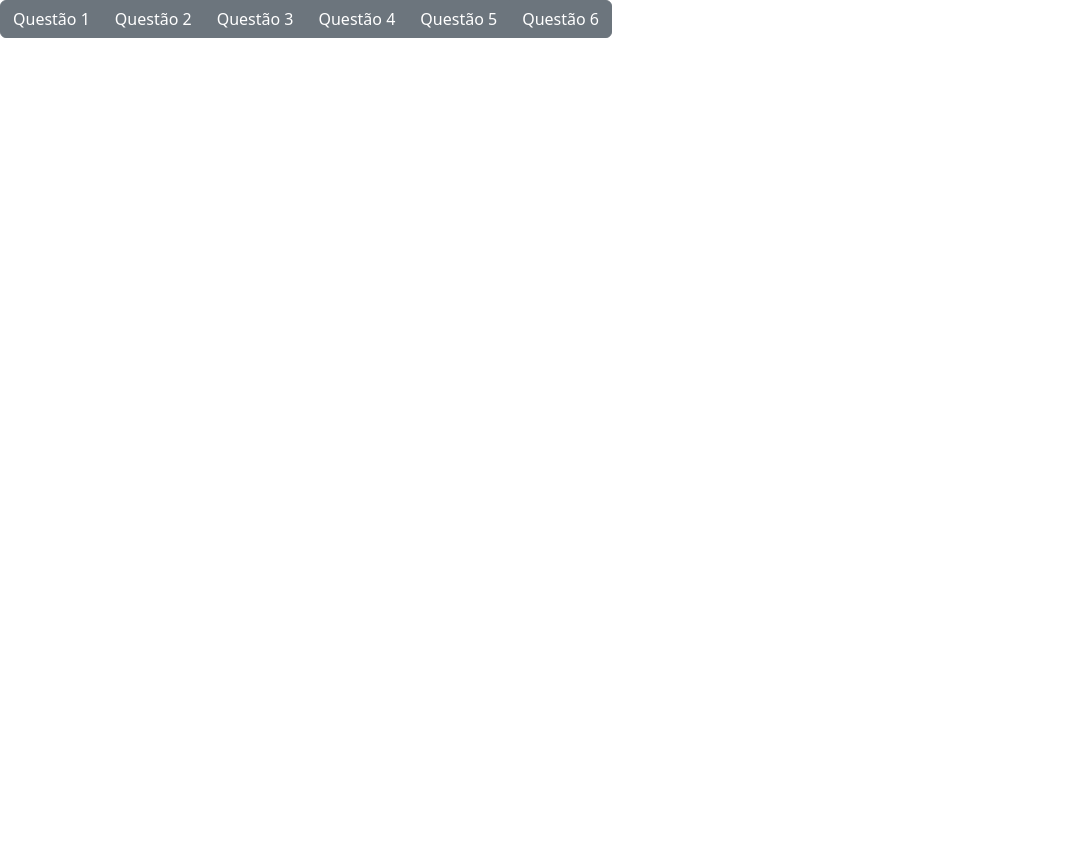
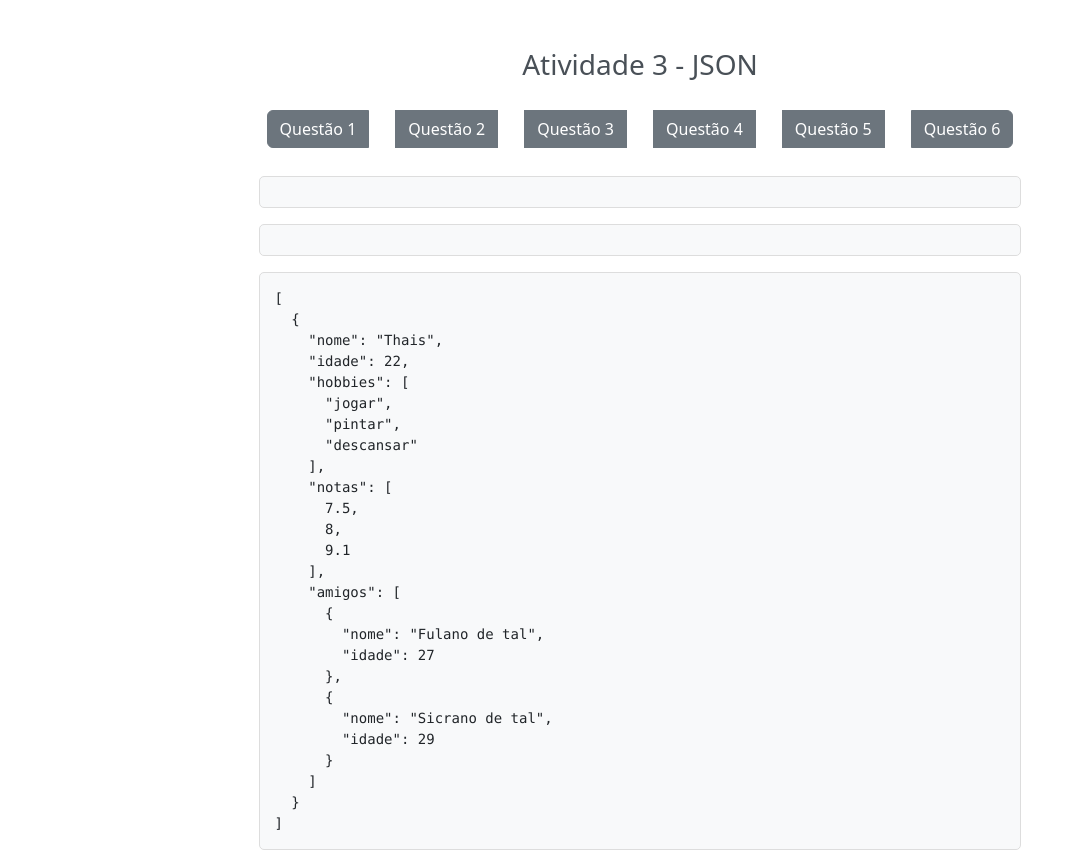
Before and after one commit to thaissthephanye/Atividade3JSON, a website: page index.html in a window 1280 px wide. Both pictures are taken after a click on the button "Questão 4". Shown: the whole page, without its empty margins (0-1084 px from the left). Before the commit the page ends 800 px from the top, so only its background shows below. Drawn offline with nearby package versions, Linux system fonts and the light colour scheme.

Commit message:
finality

```diff
--- a/index.html
+++ b/index.html
@@ -14,39 +14,62 @@
   </head>
 
   <body>
-    <div class="btn-group me-2" role="group" aria-label="Second group">
-
-      <button type="button" class="btn btn-secondary" id="quest1">
+    <div class="container mt-5">
+      <h3 class="text-center">Atividade 3 - JSON</h3>
+      <div
+        class="btn-group d-flex justify-content-center"
+        role="group"
+        aria-label="Second group"
+      >
+        <button type="button" class="btn btn-secondary m-2" id="quest1">
           Questão 1
         </button>
-      <!--ok-->
-
         <button
           type="button"
-        class="btn btn-secondary"
+          class="btn btn-secondary m-2"
           onclick="exibirParagrafo()"
         >
           Questão 2
         </button>
-      <!--ok-->
-
-      <button type="button" class="btn btn-secondary" id="quest3">
+        <button type="button" class="btn btn-secondary m-2" id="quest3">
           Questão 3
         </button>
-      <!--ok-->
-
-      <button type="button" class="btn btn-secondary">Questão 4</button>
-      <button type="button" class="btn btn-secondary">Questão 5</button>
-      <button type="button" class="btn btn-secondary">Questão 6</button>
+        <button type="button" class="btn btn-secondary m-2" id="quest4">
+          Questão 4
+        </button>
+        <button
+          type="button"
+          class="btn btn-secondary m-2"
+          onclick="exibirParagrafo5()"
+        >
+          Questão 5
+        </button>
+        <button
+          type="button"
+          class="btn btn-secondary m-2"
+          onclick="exibirParagrafo6()"
+        >
+          Questão 6
+        </button>
       </div>
 
       <pre id="resultado1" class="mt-3"></pre>
 
-    <p id="paragrafo" class="hidden mt-3">
+      <p id="paragrafo" class="hidden mt-3 text-center">
         As respostas da questão 2 estão no console
       </p>
 
       <pre id="resultado" class="mt-3"></pre>
+
+      <pre id="resultado4" class="mt-3"></pre>
+
+      <p id="paragrafo5" class="hidden mt-3 text-center">
+        As respostas da questão 5 estão no console
+      </p>
+
+      <p id="paragrafo6" class="hidden mt-3 text-center">
+        As respostas da questão 6 estão no console
+      </p>
     </div>
 
     <script src="q1.js"></script>
--- a/q1.js
+++ b/q1.js
@@ -6,10 +6,7 @@
 //Para os valores devem ser utilizadas aspas duplas, com aspas simples não funciona
 //Não pode ter funções dentro do JSON
 
-//No exemplo a seguir é necessário delimitar utilizando [] pois em um arquivo JS o JSON só com {} não funciona
-
-const dadosJSON = [
-  {
+const dadosJSON = {
   nome: "Thais",
   idade: 21,
   ativo: true,
@@ -20,8 +17,7 @@ const dadosJSON = [
   },
   telefones: ["83 99999-4321", "83 1234-5678"],
   notas: [7.5, 8.0, 9.1],
-  },
-];
+};
 
 document.getElementById("quest1").addEventListener("click", function () {
   // Converte o JSON para uma string formatada
--- a/q2.js
+++ b/q2.js
@@ -35,6 +35,5 @@ console.log(objetoAss.nome); // Saída: Maria
 console.log(objetoAss.endereco.rua); // Saída: Rua das Flores
 
 function exibirParagrafo() {
-  // Remove a classe "hidden" do parágrafo para exibi-lo
   document.getElementById("paragrafo").classList.remove("hidden");
 }
--- a/q3.js
+++ b/q3.js
@@ -13,11 +13,8 @@ function executarCodigo() {
   return jsonString;
 }
 
-// Adiciona o evento de clique ao botão
 document.getElementById("quest3").addEventListener("click", function () {
-  // Executa o código e captura o resultado
   const resultado = executarCodigo();
 
-  // Exibe o resultado no elemento <pre>
   document.getElementById("resultado").textContent = resultado;
 });
--- a/q4.js
+++ b/q4.js
@@ -3,7 +3,7 @@
 //Um array no JSON é definido por colchetes e os elementos são separados por vírgulas
 //Um array pode conter valores de diferentes tipos, como strings, números, objetos, outros array, etc.
 
-[
+const ArrayJson = [
   {
     nome: "Thais",
     idade: 22,
@@ -16,5 +16,10 @@
   },
 ];
 
-//em um arquivo .js o JSON deve ser envolvido por []
 //dentro deste json exemplo contém arrays
+
+document.getElementById("quest4").addEventListener("click", function () {
+  const jsonFormatado = JSON.stringify(ArrayJson, null, 2);
+
+  document.getElementById("resultado4").textContent = jsonFormatado;
+});
--- a/q5.js
+++ b/q5.js
@@ -0,0 +1,29 @@
+//Como você pode extrair dados armazenados em um objeto JSON?
+
+//É possivel extrair dados do JSON utilizando chave.valor
+
+const objetoq5 = {
+  nome: "João",
+  idade: 25,
+  cidade: "São Paulo",
+};
+
+console.log("dados extraidos do json através de chave.valor:");
+console.log(objetoq5.nome); // Saída: João
+console.log(objetoq5.idade); // Saída: 25
+console.log(objetoq5.cidade); // Saída: São Paulo
+
+//também é possível o acesso de dados através de []
+
+// JSON object
+const data = {
+  name: "John",
+  age: 22,
+};
+
+console.log(data["name"]); // John
+
+function exibirParagrafo5() {
+  // Remove a classe "hidden" do parágrafo para exibi-lo
+  document.getElementById("paragrafo5").classList.remove("hidden");
+}
--- a/q6.js
+++ b/q6.js
@@ -0,0 +1,14 @@
+//É possível criar chaves duplicadas num objeto JSON?
+//É possível mas, a segundo atribuição ira sobrepôr a primeira
+//o exemplo mostra o comportamento do json com chaves duplicadas
+
+const objetoq6 = {
+  nome: "João",
+  nome: "Maria",
+};
+
+console.log(objetoq6.nome); // Saída: Maria
+
+function exibirParagrafo6() {
+  document.getElementById("paragrafo6").classList.remove("hidden");
+}
--- a/src/style.css
+++ b/src/style.css
@@ -1,3 +1,44 @@
+body,
+html {
+  height: 100%;
+  margin: 0;
+  display: grid;
+  place-items: center; /* Centraliza horizontal e verticalmente */
+}
+
+.btn-group {
+  display: flex;
+  gap: 10px;
+}
+
 .hidden {
-  display: none; /* Oculta o parágrafo inicialmente */
+  display: none;
 }
+.btn-group {
+  margin-bottom: 20px;
+}
+.btn-secondary {
+  background-color: #6c757d;
+  border-color: #6c757d;
+}
+.btn-secondary:hover {
+  background-color: #5a6268;
+  border-color: #545b62;
+}
+.mt-3 {
+  margin-top: 1rem;
+}
+pre {
+  background-color: #f8f9fa;
+  padding: 15px;
+  border-radius: 5px;
+  border: 1px solid #ddd;
+}
+p {
+  font-size: 1.1em;
+  color: #333;
+}
+h3 {
+  color: #495057;
+  margin-bottom: 20px;
+}
```
Lines whose indentation alone changed are shown as unchanged.
